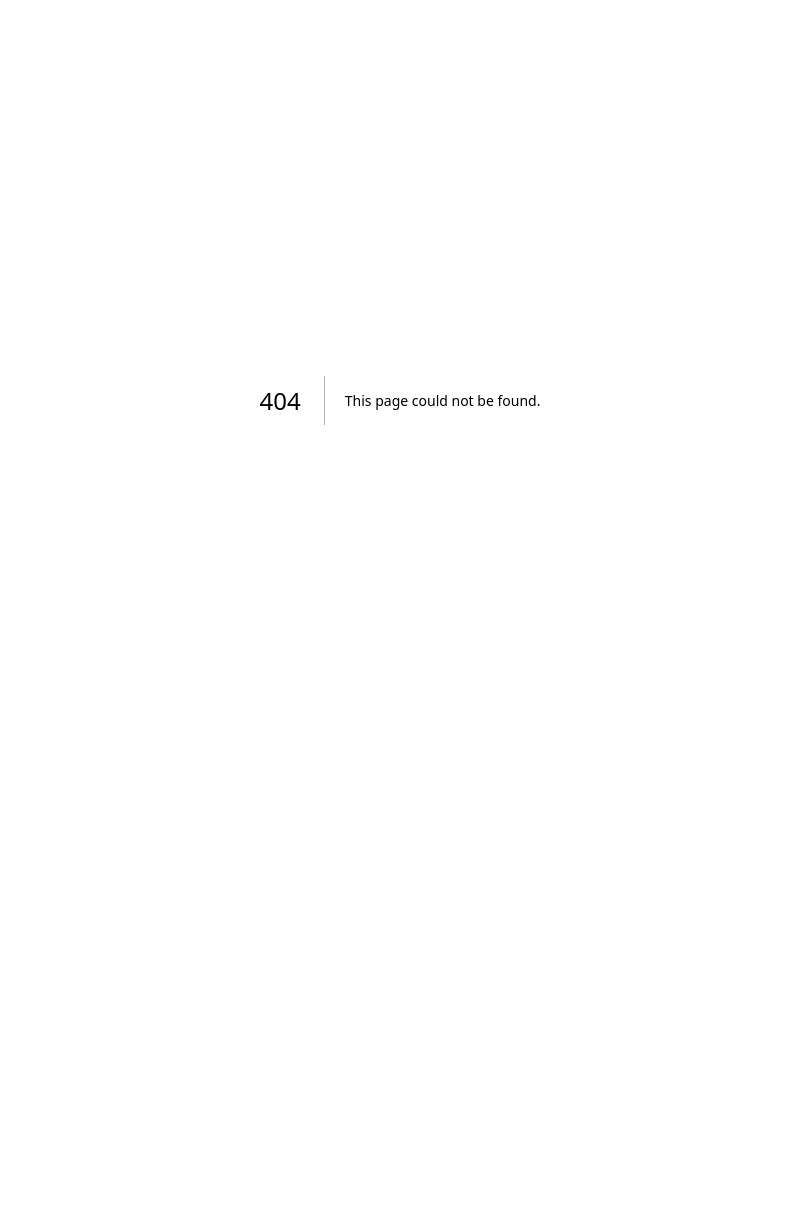
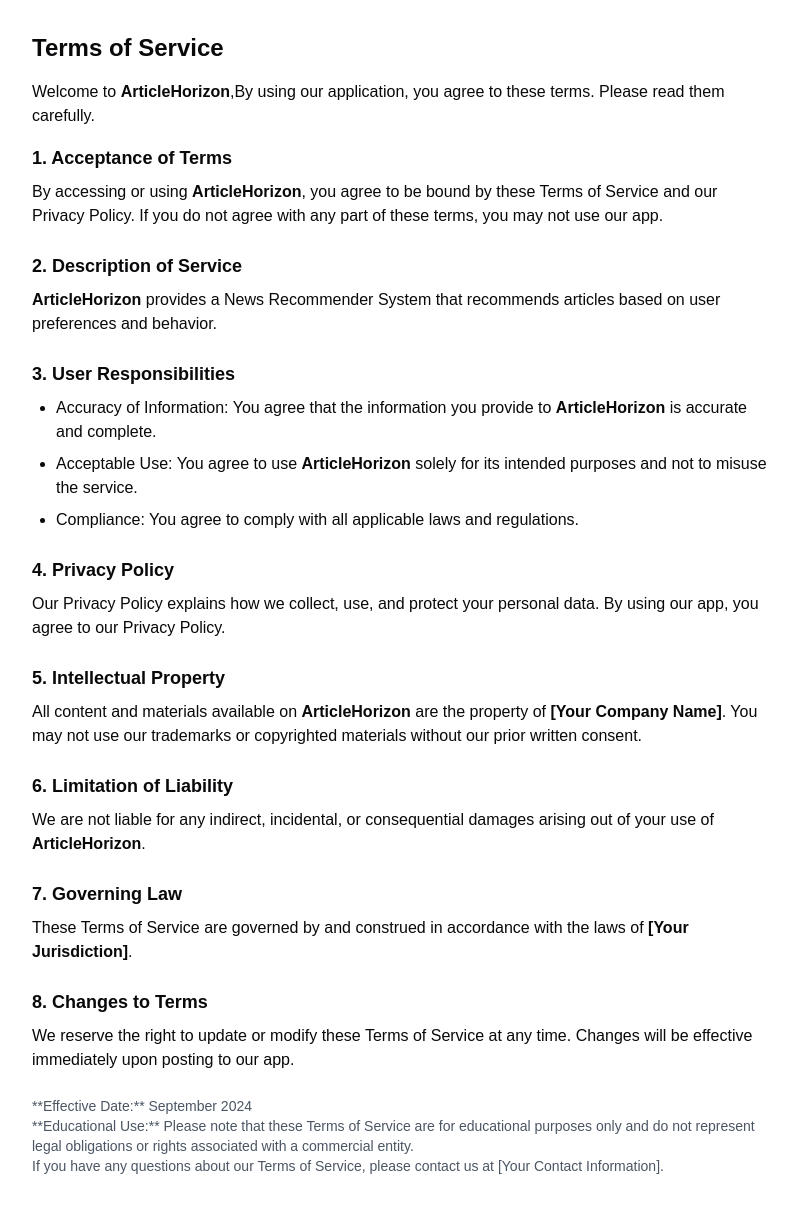
Before and after one commit to RedDotz20/news-content-recommender-system, a Next.js app: page /legal/terms-of-use in a window 1280 px wide. Before the commit this address had no page. Shown: the whole page, without its empty margins (240-1037 px from the left). Before the commit the page ends 800 px from the top, so only its background shows below. Built offline with nearby package versions, Linux system fonts and the light colour scheme; a web font is replaced by a local one.

Commit message:
chore: app docs add

```diff
--- /dev/null
+++ b/src/app/legal/acceptable-use-policy/page.tsx
@@ -0,0 +1,60 @@
+const AcceptableUsePolicy = () => {
+	return (
+		<div className="max-w-3xl mx-auto py-8 px-4">
+			<h1 className="text-2xl font-bold mb-4">Acceptable Use Policy</h1>
+			<p className="mb-4">
+				This Acceptable Use Policy outlines the rules and guidelines for using{' '}
+				<span className="font-bold">ArticleHorizon</span>. By using our
+				application, you agree to abide by these policies. Please read them
+				carefully.
+			</p>
+
+			<section className="mb-6">
+				<h2 className="text-lg font-semibold mb-2">1. Prohibited Activities</h2>
+				<p>
+					Users of <span className="font-bold">ArticleHorizon</span> must not
+					engage in any of the following activities:
+				</p>
+				<ul className="list-disc pl-6">
+					<li className="mb-2">
+						Violating any applicable laws or regulations.
+					</li>
+					<li className="mb-2">
+						Misusing the app, including but not limited to hacking, phishing, or
+						distributing malware.
+					</li>
+					<li className="mb-2">
+						Interfering with the operation of the app or others' use of the app.
+					</li>
+					<li className="mb-2">
+						Posting or transmitting any content that is unlawful, defamatory, or
+						infringes on intellectual property rights.
+					</li>
+				</ul>
+			</section>
+
+			<section className="mb-6">
+				<h2 className="text-lg font-semibold mb-2">2. Reporting Violations</h2>
+				<p>
+					If you believe a user has violated this Acceptable Use Policy, please
+					contact us immediately at [Your Contact Information].
+				</p>
+			</section>
+
+			<footer className="text-sm text-gray-600">
+				<p>**Effective Date:** September 2024</p>
+				<p>
+					**Educational Use:** Please note that this Acceptable Use Policy is
+					for educational purposes only and does not represent legal obligations
+					or rights associated with a commercial entity.
+				</p>
+				<p>
+					If you have any questions about our Acceptable Use Policy, please
+					contact us at [Your Contact Information].
+				</p>
+			</footer>
+		</div>
+	);
+};
+
+export default AcceptableUsePolicy;
--- /dev/null
+++ b/src/app/legal/privacy-policy/page.tsx
@@ -0,0 +1,105 @@
+export default function PrivacyPolicy() {
+	return (
+		<div className="max-w-3xl mx-auto py-8 px-4">
+			<h1 className="text-2xl font-bold mb-4">Privacy Policy</h1>
+			<p className="mb-4">
+				Welcome to <span className="font-bold">ArticleHorizon</span>,
+				{/* providedby <span className="font-bold">[Your Company Name]</span>. */}
+				This Privacy Policy explains how we collect, use, and protect your
+				personal information. Please read it carefully.
+			</p>
+
+			<section className="mb-6">
+				<h2 className="text-lg font-semibold mb-2">
+					1. Information We Collect
+				</h2>
+				<ul className="list-disc pl-6">
+					<li className="mb-2">
+						Personal Information: We may collect personal information such as
+						your name, email address, and preferences when you register or use
+						our app.
+					</li>
+					<li className="mb-2">
+						Usage Data: We collect information about your interactions with our
+						app, including articles viewed and preferences.
+					</li>
+				</ul>
+			</section>
+
+			<section className="mb-6">
+				<h2 className="text-lg font-semibold mb-2">2. Use of Information</h2>
+				<p>We use the information we collect to:</p>
+				<ul className="list-disc pl-6">
+					<li className="mb-2">
+						Provide and improve our News Recommender System.
+					</li>
+					<li className="mb-2">
+						Personalize content recommendations based on your preferences.
+					</li>
+					<li className="mb-2">
+						Communicate with you, including for customer support purposes.
+					</li>
+				</ul>
+			</section>
+
+			<section className="mb-6">
+				<h2 className="text-lg font-semibold mb-2">3. Data Sharing</h2>
+				<p>
+					We do not share your personal information with third parties except as
+					necessary for the functioning of our app or as required by law.
+				</p>
+			</section>
+
+			<section className="mb-6">
+				<h2 className="text-lg font-semibold mb-2">4. Data Security</h2>
+				<p>
+					We implement appropriate technical and organizational measures to
+					protect your personal information from unauthorized access, use, or
+					disclosure.
+				</p>
+			</section>
+
+			<section className="mb-6">
+				<h2 className="text-lg font-semibold mb-2">5. Your Choices</h2>
+				<p>You can:</p>
+				<ul className="list-disc pl-6">
+					<li className="mb-2">Update or correct your personal information.</li>
+					<li className="mb-2">
+						Opt-out of certain data collection or processing activities.
+					</li>
+				</ul>
+			</section>
+
+			<section className="mb-6">
+				<h2 className="text-lg font-semibold mb-2">6. Children's Privacy</h2>
+				<p>
+					Our app is not intended for children under the age of 13. We do not
+					knowingly collect personal information from children under 13.
+				</p>
+			</section>
+
+			<section className="mb-6">
+				<h2 className="text-lg font-semibold mb-2">
+					7. Changes to this Privacy Policy
+				</h2>
+				<p>
+					We may update this Privacy Policy from time to time. We will notify
+					you of any changes by posting the new Privacy Policy on our app.
+				</p>
+			</section>
+
+			<footer className="text-sm text-gray-600">
+				<p>**Effective Date: September 2024</p>
+				<p>
+					**Educational Use:** Please note that this Privacy Policy is for
+					educational purposes only and does not represent legal obligations or
+					rights associated with a commercial entity.
+				</p>
+				<p>
+					If you have any questions about our Privacy Policy, please contact us
+					at [Contact Information].
+				</p>
+			</footer>
+		</div>
+	);
+}
--- /dev/null
+++ b/src/app/legal/terms-of-use/page.tsx
@@ -0,0 +1,116 @@
+const TermsOfService = () => {
+	return (
+		<div className="max-w-3xl mx-auto py-8 px-4">
+			<h1 className="text-2xl font-bold mb-4">Terms of Service</h1>
+			<p className="mb-4">
+				Welcome to <span className="font-bold">ArticleHorizon</span>,
+				{/* a News Recommender System provided by{' '}<span className="font-bold">[Your Company Name]</span>. */}
+				By using our application, you agree to these terms. Please read them
+				carefully.
+			</p>
+
+			<section className="mb-6">
+				<h2 className="text-lg font-semibold mb-2">1. Acceptance of Terms</h2>
+				<p>
+					By accessing or using{' '}
+					<span className="font-bold">ArticleHorizon</span>, you agree to be
+					bound by these Terms of Service and our Privacy Policy. If you do not
+					agree with any part of these terms, you may not use our app.
+				</p>
+			</section>
+
+			<section className="mb-6">
+				<h2 className="text-lg font-semibold mb-2">
+					2. Description of Service
+				</h2>
+				<p>
+					<span className="font-bold">ArticleHorizon</span> provides a News
+					Recommender System that recommends articles based on user preferences
+					and behavior.
+				</p>
+			</section>
+
+			<section className="mb-6">
+				<h2 className="text-lg font-semibold mb-2">3. User Responsibilities</h2>
+				<ul className="list-disc pl-6">
+					<li className="mb-2">
+						Accuracy of Information: You agree that the information you provide
+						to <span className="font-bold">ArticleHorizon</span> is accurate and
+						complete.
+					</li>
+					<li className="mb-2">
+						Acceptable Use: You agree to use{' '}
+						<span className="font-bold">ArticleHorizon</span> solely for its
+						intended purposes and not to misuse the service.
+					</li>
+					<li className="mb-2">
+						Compliance: You agree to comply with all applicable laws and
+						regulations.
+					</li>
+				</ul>
+			</section>
+
+			<section className="mb-6">
+				<h2 className="text-lg font-semibold mb-2">4. Privacy Policy</h2>
+				<p>
+					Our Privacy Policy explains how we collect, use, and protect your
+					personal data. By using our app, you agree to our Privacy Policy.
+				</p>
+			</section>
+
+			<section className="mb-6">
+				<h2 className="text-lg font-semibold mb-2">5. Intellectual Property</h2>
+				<p>
+					All content and materials available on{' '}
+					<span className="font-bold">ArticleHorizon</span> are the property of{' '}
+					<span className="font-bold">[Your Company Name]</span>. You may not
+					use our trademarks or copyrighted materials without our prior written
+					consent.
+				</p>
+			</section>
+
+			<section className="mb-6">
+				<h2 className="text-lg font-semibold mb-2">
+					6. Limitation of Liability
+				</h2>
+				<p>
+					We are not liable for any indirect, incidental, or consequential
+					damages arising out of your use of{' '}
+					<span className="font-bold">ArticleHorizon</span>.
+				</p>
+			</section>
+
+			<section className="mb-6">
+				<h2 className="text-lg font-semibold mb-2">7. Governing Law</h2>
+				<p>
+					These Terms of Service are governed by and construed in accordance
+					with the laws of{' '}
+					<span className="font-bold">[Your Jurisdiction]</span>.
+				</p>
+			</section>
+
+			<section className="mb-6">
+				<h2 className="text-lg font-semibold mb-2">8. Changes to Terms</h2>
+				<p>
+					We reserve the right to update or modify these Terms of Service at any
+					time. Changes will be effective immediately upon posting to our app.
+				</p>
+			</section>
+
+			<footer className="text-sm text-gray-600">
+				<p>**Effective Date:** September 2024</p>
+				<p>
+					**Educational Use:** Please note that these Terms of Service are for
+					educational purposes only and do not represent legal obligations or
+					rights associated with a commercial entity.
+				</p>
+				<p>
+					If you have any questions about our Terms of Service, please contact
+					us at [Your Contact Information].
+				</p>
+			</footer>
+		</div>
+	);
+};
+
+export default TermsOfService;
```
Also changed, not shown: 1 other file (tests, documents, lock files or other folders).
